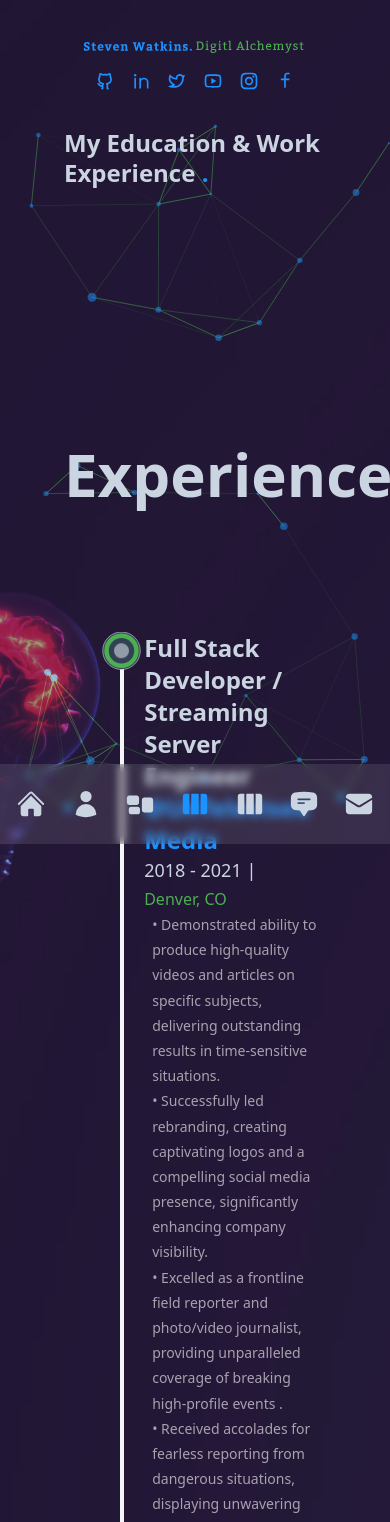
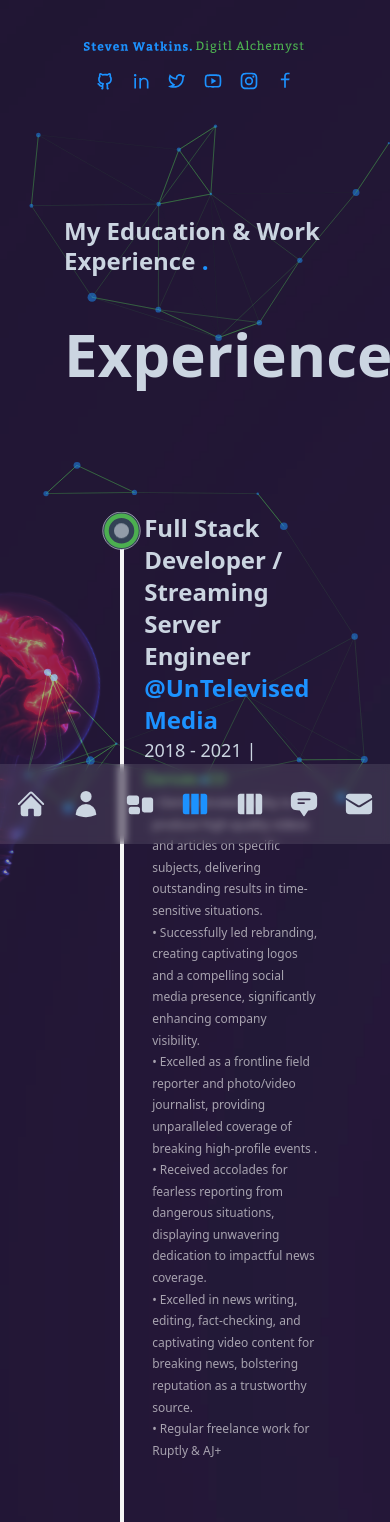
Before and after one commit to Digitl-Alchemyst/digitl-alchemyst-portfolio, a Next.js app: page /experience in a window 390 px wide. Shown: the top 1522 px of the page. Built offline with nearby package versions, Linux system fonts and the light colour scheme.

Commit message:
Experience Page 100%

```diff
--- a/src/components/Education.js
+++ b/src/components/Education.js
@@ -24,7 +24,7 @@ const Edu = ({ type, time, location, info }) => {
         <span className='text-lg'>
           {time} | <span className='text-base text-accent2'>{location}</span>
         </span>
-        <div className='ml-2 w-full text-sm font-medium'>{infoItem}</div>
+        <div className='ml-2 w-full text-xs md:text-sm font-medium'>{infoItem}</div>
       </motion.div>
     </li>
   );
--- a/src/components/Experience.js
+++ b/src/components/Experience.js
@@ -10,12 +10,15 @@ const WorkExp = ({ position, company, companyLink, time, location, duty }) => {
     </p>
   ));
   return (
-      <li ref={ref} className='items-left mx-auto my-8 flex w-[60%] flex-col justify-between first:mt-0 last:mb-0 items-start'>
-        <LiIcon reference={ref}/>
+    <li
+      ref={ref}
+      className='items-left mx-auto my-8 flex w-[60%] flex-col items-start justify-between first:mt-0 last:mb-0'
+    >
+      <LiIcon reference={ref} />
       <motion.div
-      initial={{y:75}}
-      whileInView={{y:0}}
-      transition={{duration:0.75, type:'spring'}}
+        initial={{ y: 75 }}
+        whileInView={{ y: 0 }}
+        transition={{ duration: 0.75, type: 'spring' }}
       >
         <h4 className='text-2xl font-bold capitalize'>
           {position}&nbsp;{' '}
@@ -28,7 +31,9 @@ const WorkExp = ({ position, company, companyLink, time, location, duty }) => {
         <span className='text-lg'>
           {time} | <span className='text-base text-accent2'>{location}</span>
         </span>
-        <div className='ml-2 w-full text-sm font-medium'>{dutyItems}</div>
+        <div className='ml-2 w-full text-xs font-medium md:text-sm'>
+          {dutyItems}
+        </div>
       </motion.div>
     </li>
   );
@@ -41,7 +46,7 @@ const WorkExperience = () => {
     offset: ['start end', 'center start'],
   });
   return (
-    <div className='my-64'>
+    <div className=''>
       <h2 className='mb-32 w-full text-center text-6xl font-bold'>
         Experience
       </h2>
--- a/src/pages/contact/index.js
+++ b/src/pages/contact/index.js
@@ -17,6 +17,7 @@ import Link from 'next/link';
 import Layout from '@/c/Layout';
 import React, { useRef } from 'react';
 import emailjs from '@emailjs/browser';
+import Head from 'next/head';
 
 const Contact = () => {
   const form = useRef();
@@ -45,6 +46,10 @@ const Contact = () => {
   };
 
   return (
+    <>
+      <Head>
+        <title>Steven Watkins | Contact Me</title>
+      </Head>
       <Layout className='pt-50 xl:pt-4'>
         <div className='h-[100vh] xl:pl-8 xl:pr-24'>
           <div className='container mx-auto flex h-full items-center justify-center py-32 text-center  xl:text-left'>
@@ -73,8 +78,9 @@ const Contact = () => {
                   </h3>
                   <p className='text-left'>
                     I am always open to discuss new projects, creative ideas,
-                  collaborations or other opportunities. Please feel free to to
-                  reach out to me through your preferred mode of communication.
+                    collaborations or other opportunities. Please feel free to
+                    to reach out to me through your preferred mode of
+                    communication.
                   </p>
                   <div className='flex items-center space-x-4'>
                     <TbBrandLinktree className='h-8 w-8 text-accent' />
@@ -82,8 +88,8 @@ const Contact = () => {
                       href='https://www.flowcode.com/page/digitalalchemyst'
                       className='font-semibold underline hover:text-accent'
                     >
-                    <span className='text-accent2'>Visit my Link Tree</span> for
-                    a full scope of my projects
+                      <span className='text-accent2'>Visit my Link Tree</span>{' '}
+                      for a full scope of my projects
                     </Link>
                   </div>
                   <div className='flex items-center space-x-4'>
@@ -197,6 +203,7 @@ const Contact = () => {
           </div>
         </div>
       </Layout>
+    </>
   );
 };
 
--- a/src/pages/experience/index.js
+++ b/src/pages/experience/index.js
@@ -13,7 +13,7 @@ const Experience = () => {
   return (
     <>
       <Head>
-        <title>Steven Watkins | My Skills</title>
+        <title>Experience & Education</title>
       </Head>
       <ParticlesContainer />
       <main className='flex min-h-screen w-full items-center'>
@@ -26,7 +26,7 @@ const Experience = () => {
                 initial='hidden'
                 animate='show'
                 exit='hidden'
-                className='h2 xl:mt-12'
+                className='h2 xl:pt-12 pt-22 pb-8'
               >
                 My Education & Work Experience{' '}
                 <span className='text-accent'>.</span>
```
Lines whose indentation alone changed are shown as unchanged.
